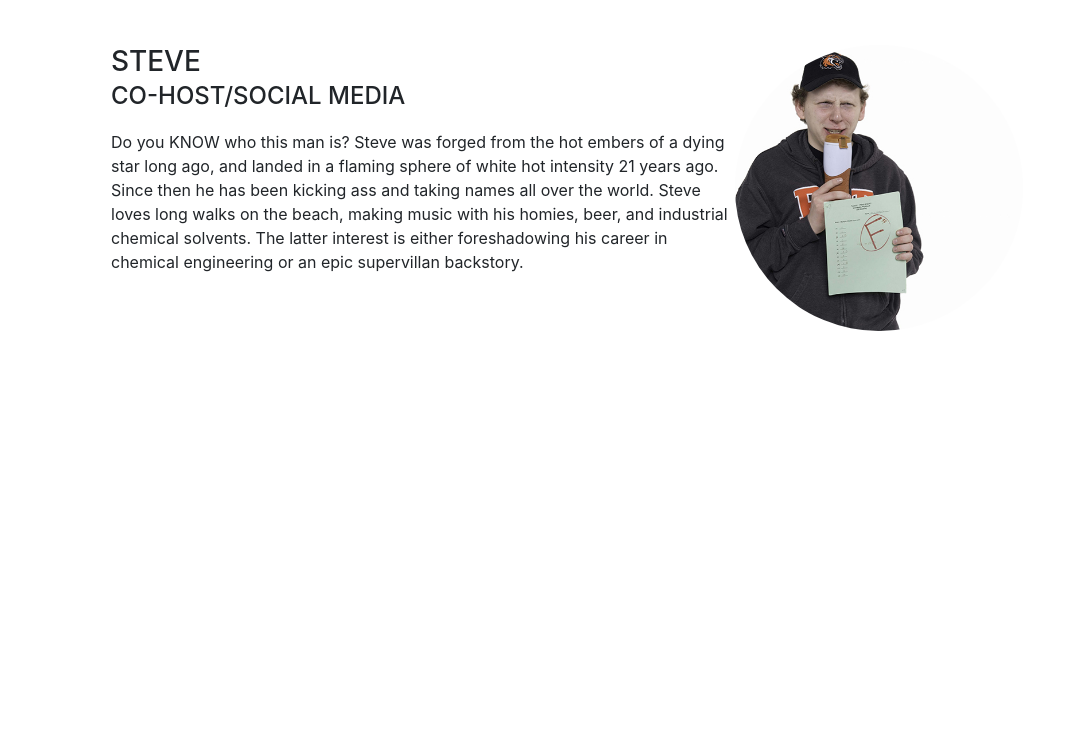
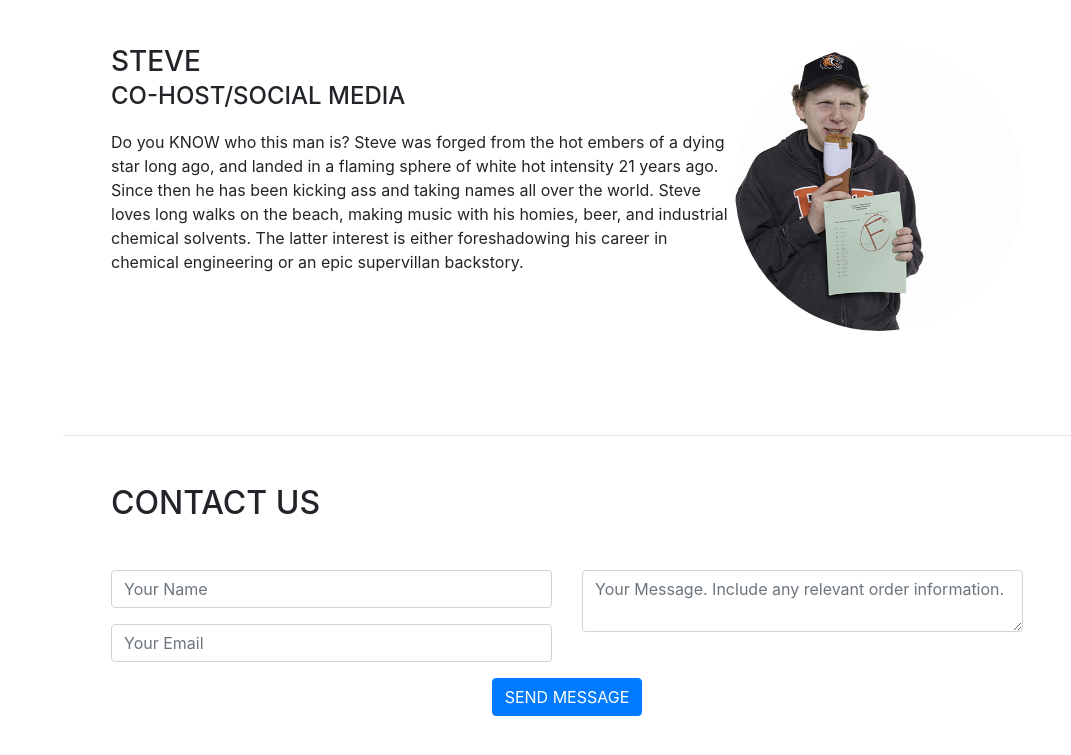
Before and after one commit to cfausn/aptly-named-website, a website with bundled scripts: page index.html in a window 1280 px wide. Shown: the part 1237-1992 px from the top of the page, without its empty margins (209-1280 px from the left). Before the commit the page ends 1672 px from the top, so only its background shows below. Built offline with nearby package versions, Linux system fonts and the light colour scheme; a web font is replaced by a local one.

Commit message:
added form

```diff
--- a/index.html
+++ b/index.html
@@ -50,6 +50,9 @@
           </li>
           <li class="nav-item">
             <a class="nav-link js-scroll-trigger" href="#experience">Your Hosts</a>
+          </li>
+          <li class="nav-item">
+            <a class="nav-link js-scroll-trigger" href="#contact_us">Contact Us</a>
           </li>
         </ul>
       </div>
@@ -146,39 +149,46 @@
 
       </section>
 
-      <!--hr class="m-0">
+      <hr class="m-0">
 
-      <section class="resume-section p-3 p-lg-5 d-flex flex-column" id="education">
+      <section class="resume-section p-3 p-lg-5" id="contact_us">
         <div class="my-auto">
-          <h2 class="mb-5">Education</h2>
+          <h2 class="mb-5">Contact Us</h2>
+        <form method="POST" action="https://formspree.io/hello@aptlynamedpodcast.com">
+            <div class="row">
+              <div class="col-md-6">
+                <div class="form-group">
+                  <input class="form-control" id="name" type="text"
+                  placeholder="Your Name"
+                  name="name">
+                </div>
+                <div class="form-group">
+                  <input class="form-control" id="email" type="email" placeholder="Your Email"
+                  name="email">
+                  <p class="help-block text-danger"></p>
+                </div>
+              </div>
+              <div class="col-md-6">
+                <div class="form-group">
+                  <textarea class="form-control" id="message" placeholder="Your Message. Include any relevant order information."
+                  name="message"></textarea>
+                  <p class="help-block text-danger"></p>
+                </div>
+              </div>
+              <div class="clearfix"></div>
+              <div class="col-lg-12 text-center">
+                <div id="success"></div>
+                <button id="sendMessageButton" class="btn btn-primary btn-xl text-uppercase"
+                type="submit" onClick="fbq('track', 'CompleteRegistration');">Send Message</button>
 
-          <div class="resume-item d-flex flex-column flex-md-row mb-5">
-            <div class="resume-content mr-auto">
-              <h3 class="mb-0">University of Colorado Boulder</h3>
-              <div class="subheading mb-3">Bachelor of Science</div>
-              <div>Computer Science - Web Development Track</div>
-              <p>GPA: 3.23</p>
+              </div>
             </div>
-            <div class="resume-date text-md-right">
-              <span class="text-primary">August 2006 - May 2010</span>
-            </div>
-          </div>
-
-          <div class="resume-item d-flex flex-column flex-md-row">
-            <div class="resume-content mr-auto">
-              <h3 class="mb-0">James Buchanan High School</h3>
-              <div class="subheading mb-3">Technology Magnet Program</div>
-              <p>GPA: 3.56</p>
-            </div>
-            <div class="resume-date text-md-right">
-              <span class="text-primary">August 2002 - May 2006</span>
-            </div>
-          </div>
+          </form>
 
         </div>
       </section>
 
-      <hr class="m-0">
+      <!--hr class="m-0">
 
       <section class="resume-section p-3 p-lg-5 d-flex flex-column" id="skills">
         <div class="my-auto">
```
